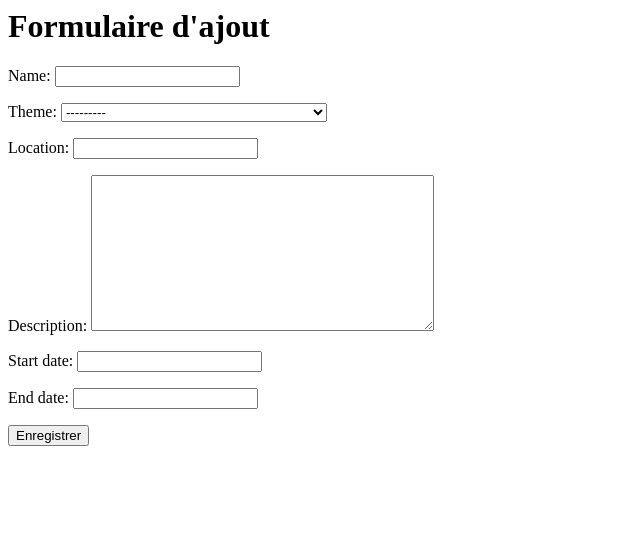
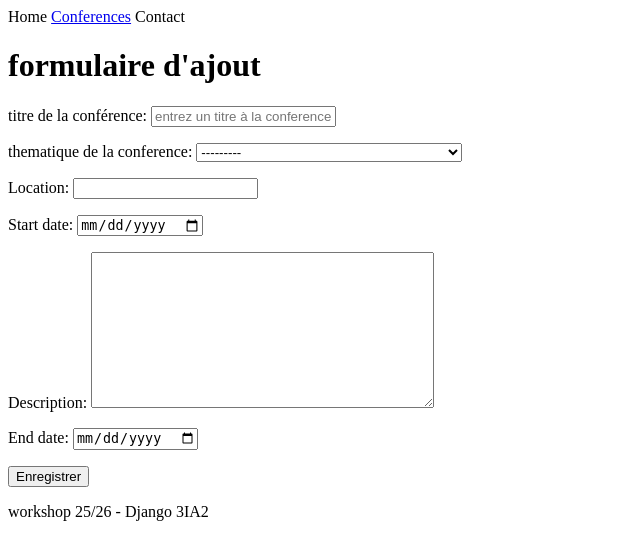
Before and after one commit to AdamOuederni/workshop-django, a Django app: page /conferences/add/ in a window 1280 px wide. Shown: the top 560 px of the page, without its empty margins (0-640 px from the left). Run offline with Django 5.2, Linux system fonts and the light colour scheme.

Commit message:
crud_conference

```diff
--- /dev/null
+++ b/pyAI/ConferenceApp/forms.py
@@ -0,0 +1,29 @@
+from django import forms
+from .models import Conference
+class ConferenceForm(forms.ModelForm):
+    class Meta:
+        model=Conference
+        fields=['name','theme','location','start_date','description','end_date']
+        labels={
+            'name':"titre de la conférence:",
+            'theme':"thematique de la conference:",
+        }
+        widgets={
+            'name' :forms.TextInput(
+                attrs={
+                    'placeholder':"entrez un titre à la conference"
+
+                }
+            ),
+            'start_date':forms.DateInput(
+                attrs ={
+                    'type':"date"
+                }
+            ),
+            'end_date':forms.DateInput(
+                attrs ={
+                    'type':"date"
+                }
+            )
+
+        }
--- a/pyAI/ConferenceApp/urls.py
+++ b/pyAI/ConferenceApp/urls.py
@@ -5,5 +5,7 @@
     #path("liste/",views.list_conferences,name="liste_conferences")
     path("liste/", ConferenceList.as_view(), name="liste_conferences"),
     path("<int:pk>/", ConferenceDetails.as_view(), name="conference_details"),
-    path("add/", ConferenceCreate.as_view(),name="Conference creation")
+    path("add/", ConferenceCreate.as_view(),name="Conference_creation"),
+    path("edit/<int:pk>/", ConferenceUpdate.as_view(),name="Conference_update"),
+    path("delete/<int:pk>/", ConferenceDelete.as_view(),name="Conference_delete")
 ]
--- a/pyAI/ConferenceApp/views.py
+++ b/pyAI/ConferenceApp/views.py
@@ -1,7 +1,9 @@
 from django.shortcuts import render
 from .models import Conference
-from django.views.generic import ListView,DetailView,CreateView
+from django.views.generic import ListView,DetailView,CreateView,UpdateView,DeleteView
 from django.urls import reverse_lazy
+from .forms import ConferenceForm
+
 # Create your views here.
 def list_conferences(request):
     Conferences_list=Conference.objects.all()
@@ -17,5 +19,16 @@
 class ConferenceCreate(CreateView):
     model=Conference
     template_name="conferences/form.html"
-    fields="__all__"
+    # fields="__all__"
+    form_class=ConferenceForm
     success_url=reverse_lazy("liste_conferences")
+class ConferenceUpdate(UpdateView):
+    model=Conference
+    template_name="conferences/form.html"
+    # fields="__all__"
+    success_url=reverse_lazy("liste_conferences")
+    form_class=ConferenceForm
+class ConferenceDelete(DeleteView):
+    model=Conference
+    template_name="conferences/conference_confirm_delete.html"
+    success_url=reverse_lazy("liste_conferences")
--- /dev/null
+++ b/pyAI/UserApp/urls.py
@@ -0,0 +1,5 @@
+from django.urls import path
+from . import views
+urlpatterns =[
+    path("register/",views.register,name="register")
+]
--- /dev/null
+++ b/pyAI/pyAI/Templates/base.html
@@ -0,0 +1,18 @@
+<html>
+<head>
+
+</head>
+<body>
+    <nav>
+        <a>Home</a>
+        <a href="{% url 'liste_conferences' %}">Conferences</a>
+        <a>Contact</a>
+    </nav>
+
+{% block content %}
+{% endblock %}
+<footer>
+    <p>workshop 25/26 - Django 3IA2</p>
+</footer>
+</body>
+</html>
--- /dev/null
+++ b/pyAI/pyAI/Templates/conferences/conference_confirm_delete.html
@@ -0,0 +1,6 @@
+<p>Voulez-vous supprimer la conférence {{object.name}} ?</p>
+<form method="post">
+{% csrf_token %}
+<button type="submit">OUI</button>
+<a href="{% url 'liste_conferences'  %}">NON</a>
+</form>
--- a/pyAI/pyAI/Templates/conferences/details.html
+++ b/pyAI/pyAI/Templates/conferences/details.html
@@ -1 +1,4 @@
+{% extends 'base.html' %}
+{% block content %}
 <h1> Détails conférences avec le Nom {{conference.name}}</h1>
+{% endblock %}
--- a/pyAI/pyAI/Templates/conferences/form.html
+++ b/pyAI/pyAI/Templates/conferences/form.html
@@ -1,6 +1,13 @@
-<h1>Formulaire d'ajout</h1>
+{% extends 'base.html' %}
+{% block content %}
+{% if view.object.pk %}
+<h1>Formulaire de modification {{object.name}}</h1>
+{% else %}
+<h1>formulaire d'ajout</h1>
+{% endif %}
 <form method="post">
     {% csrf_token %}
     {{ form.as_p }}
     <button type="submit">Enregistrer</button>
 </form>
+{% endblock %}
--- a/pyAI/pyAI/urls.py
+++ b/pyAI/pyAI/urls.py
@@ -16,8 +16,10 @@
 """
 from django.contrib import admin
 from django.urls import path,include
-
+from django.views.generic import RedirectView
 urlpatterns = [
     path('admin/', admin.site.urls),
-    path('conferences/',include("ConferenceApp.urls"))
+
+    path('conferences/',include("ConferenceApp.urls")),
+    path('user/',include("UserApp.urls"))
 ]
```
Also changed, not shown: pyAI/UserApp/forms.py (added, +14 -0 lines), pyAI/UserApp/views.py (+12 -2 lines), pyAI/pyAI/Templates/conferences/liste.html (+7 -0 lines).
